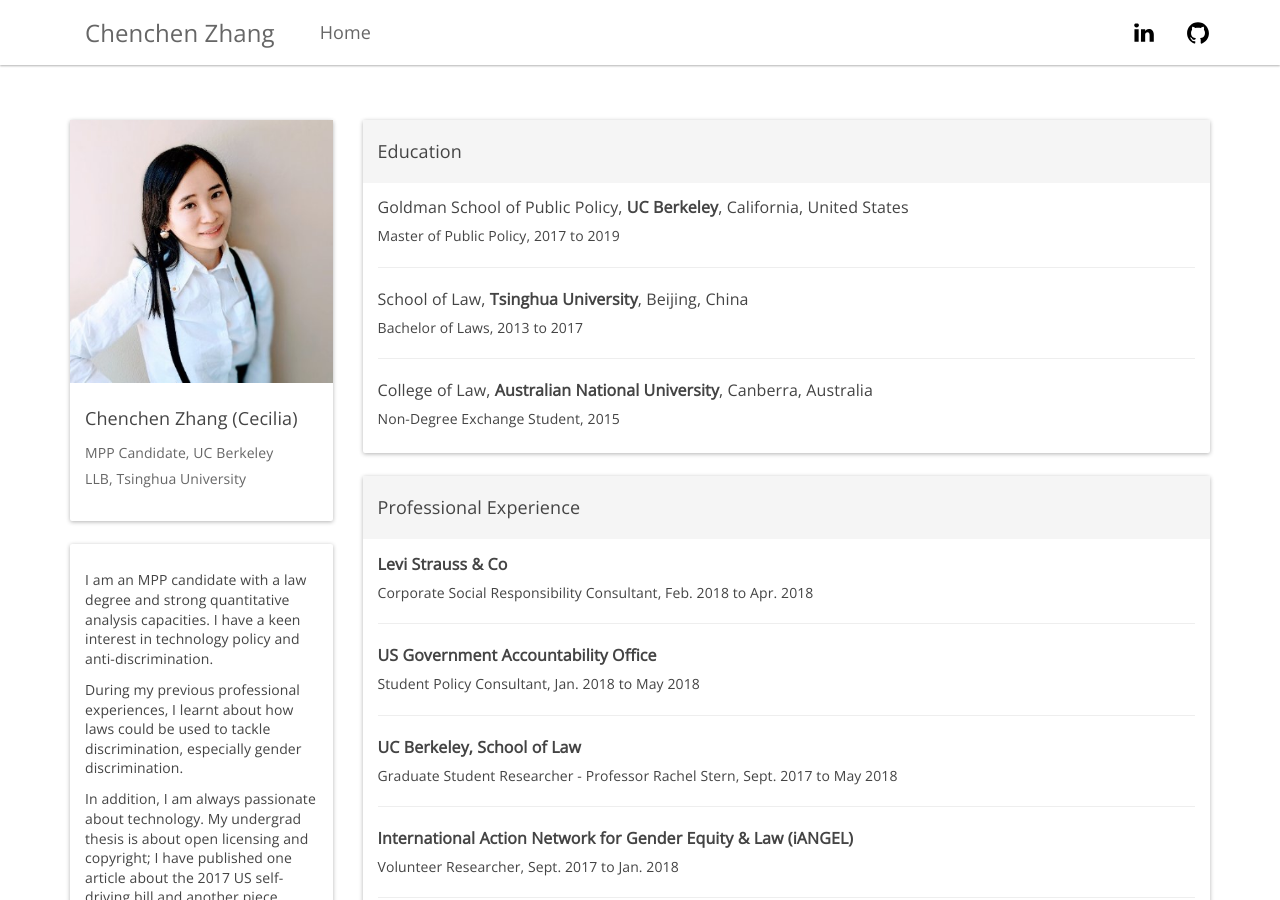
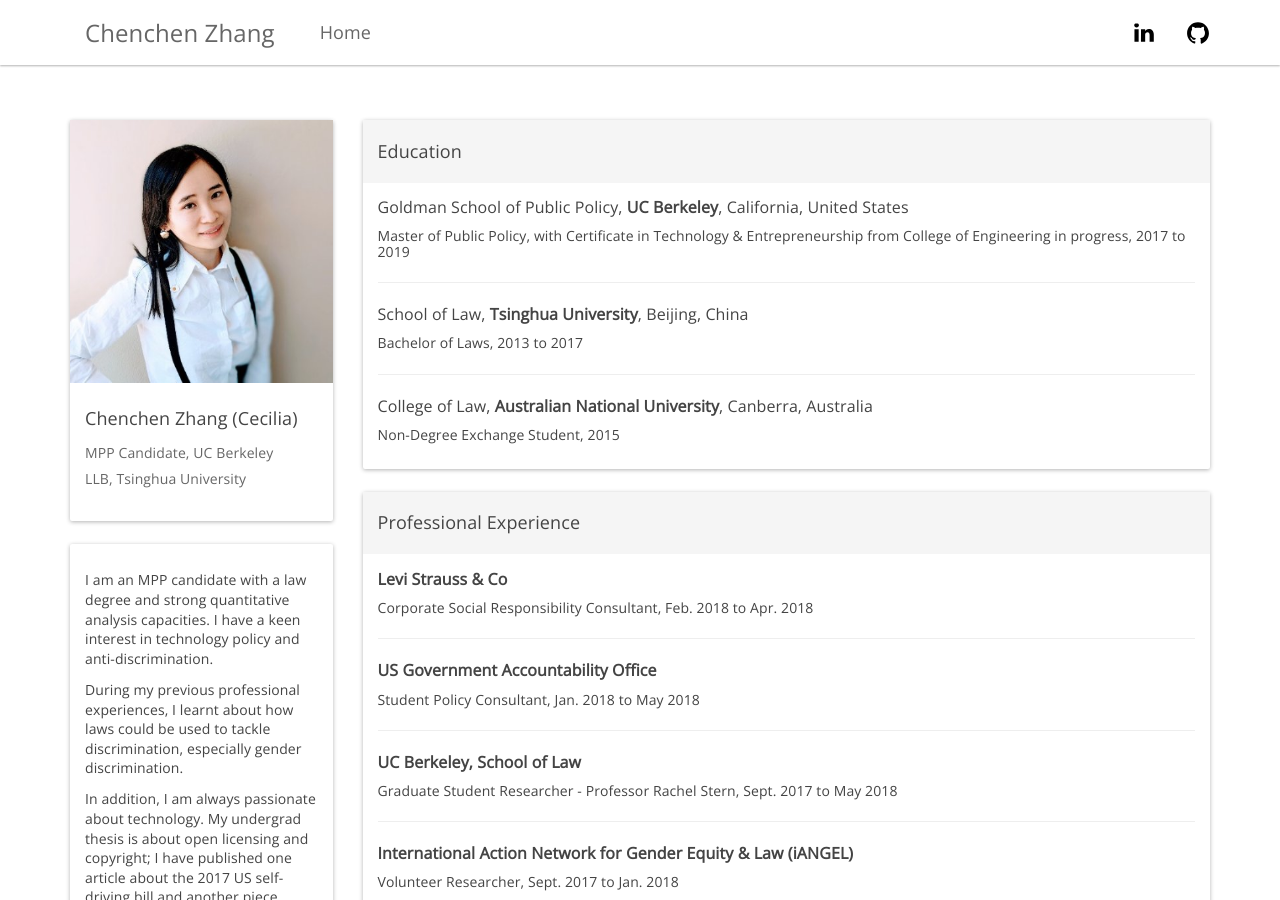
Before and after one commit to CeciliaZhang/-CeciliaZhang-.github-io, a Jekyll site: the page built from index.html, in a window 1280 px wide and 900 px high. Built offline with Jekyll 4.4.1, drawn with Linux system fonts in a browser that asks for light colours; nearby versions of some CDN libraries.

Commit message:
Update education.html

```diff
--- a/_includes/education.html
+++ b/_includes/education.html
@@ -4,7 +4,7 @@
     </div>
     <div class="panel-body" style="padding-top: 5px;">
         <h5>Goldman School of Public Policy, <b>UC Berkeley</b>, California, United States</h5>
-        <h6>Master of Public Policy, 2017 to 2019</h6>
+        <h6>Master of Public Policy, with Certificate in Technology & Entrepreneurship from College of Engineering in progress, 2017 to 2019</h6>
         <hr/>
         <h5>School of Law, <b>Tsinghua University</b>, Beijing, China</h5>
         <h6>Bachelor of Laws, 2013 to 2017</h6>
```
